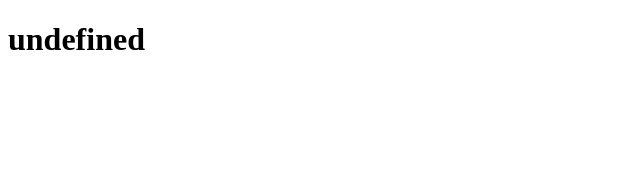
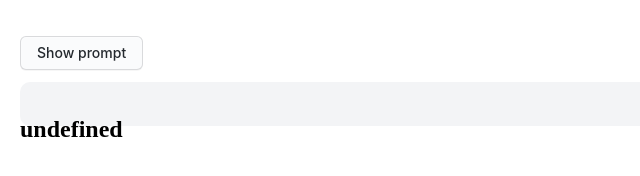
Before and after one commit to JNeuvonen/chat-gpt-extension, a browser extension: page extension/toast.html in a window 1280 px wide. Shown: the whole page, without its empty margins (0-640 px from the left). Drawn offline with Linux system fonts and the light colour scheme.

Commit message:
Update toast.html

```diff
--- a/extension/toast.html
+++ b/extension/toast.html
@@ -3,8 +3,14 @@
   <head>
     <title>ChatGPT</title>
     <script src="toast.js"></script>
+    <link rel="stylesheet" href="toast.css" />
   </head>
   <body>
-    <h1 id="popup"></h1>
+    <button id="show-prompt" class="button-default-styles">Show prompt</button>
+
+    <div id="prompt-div">
+      <h2 id="prompt"></h2>
+    </div>
+    <h2 id="popup"></h2>
   </body>
 </html>
```
